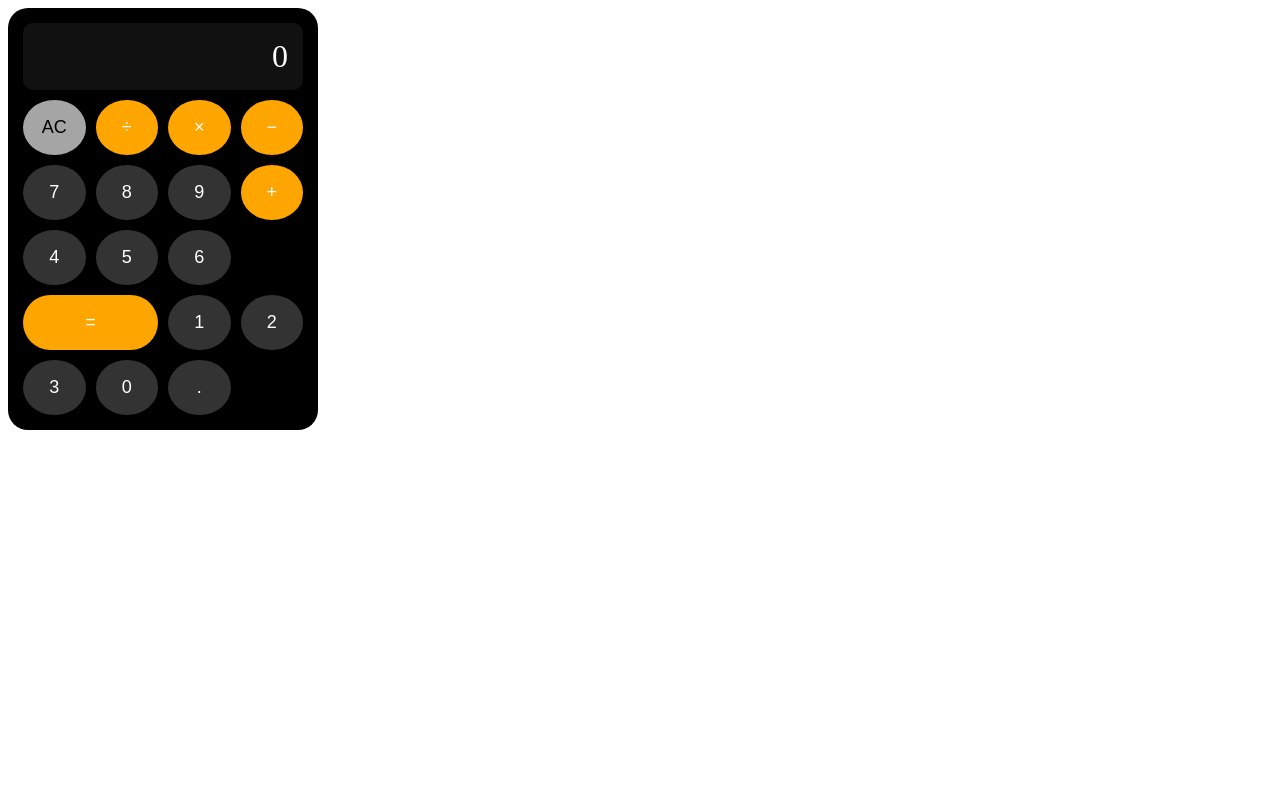
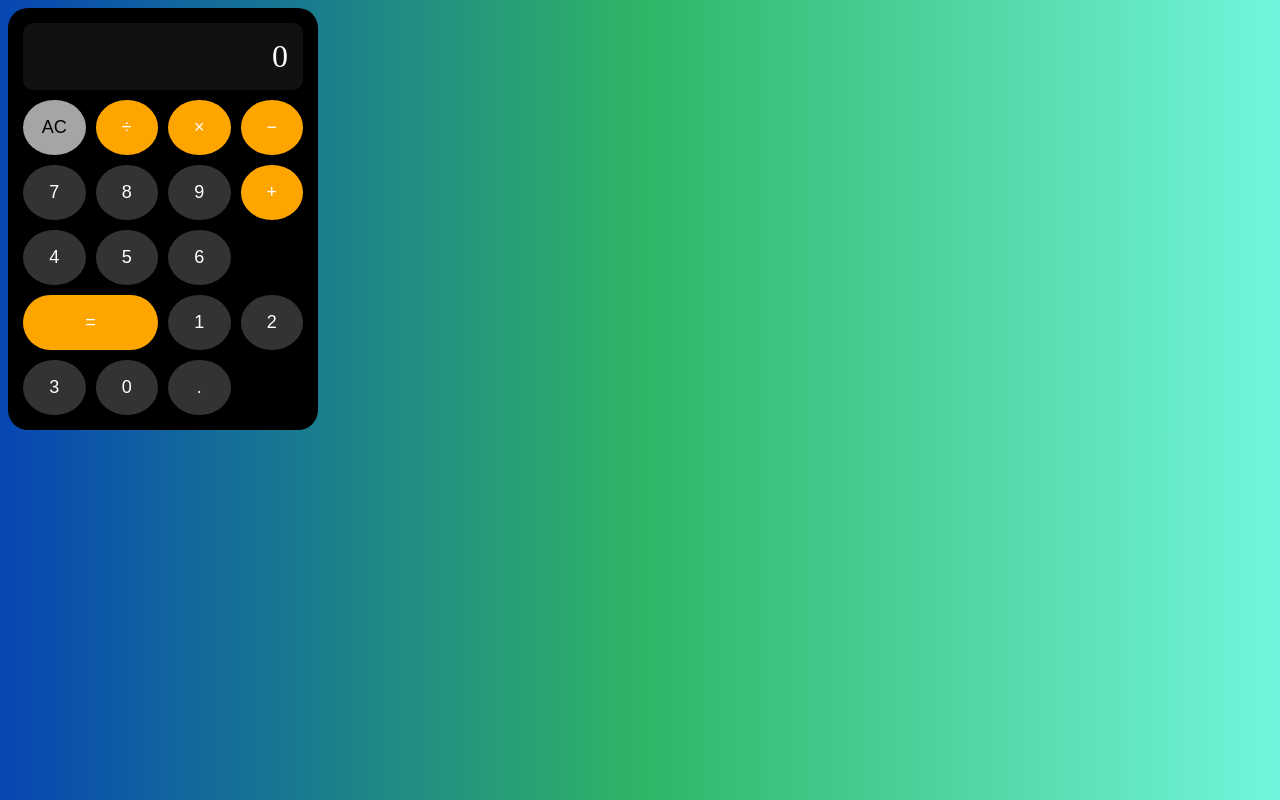
Before and after one commit to Vihaan143/Index, a plain HTML site: page index.html in a window 1280 px wide. Drawn offline with Linux system fonts and the light colour scheme.

Commit message:
Modify body background style in index.html
Updated body styling with a new gradient background.

```diff
--- a/index.html
+++ b/index.html
@@ -5,14 +5,12 @@
 <title>Mobile Calculator</title>
 
 <style>
-  body {    .gradient-box-1 {
-  background: linear-gradient(to bottom, #007bff, #00c19a);
-  /* Optional styling for visualization: */
-  height: 200px;
-  width: 100%;
+  body {
+    background: #0746b3;
+background: linear-gradient(90deg, rgba(7, 70, 179, 1) 0%, rgba(47, 181, 103, 1) 50%, rgba(115, 245, 221, 1) 100%);
 }
 
-  }
+
 
   .calculator {
     width: 280px;
```
